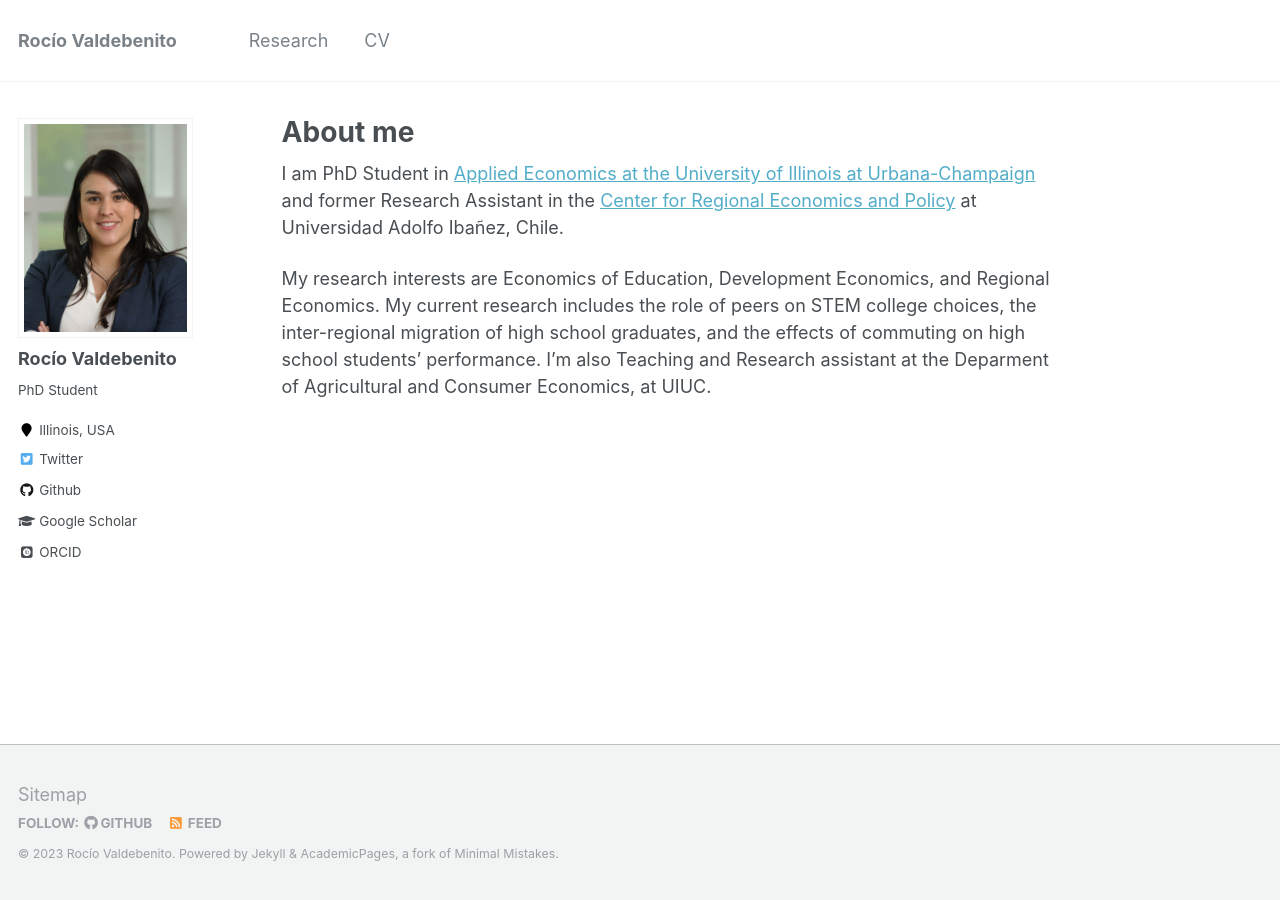
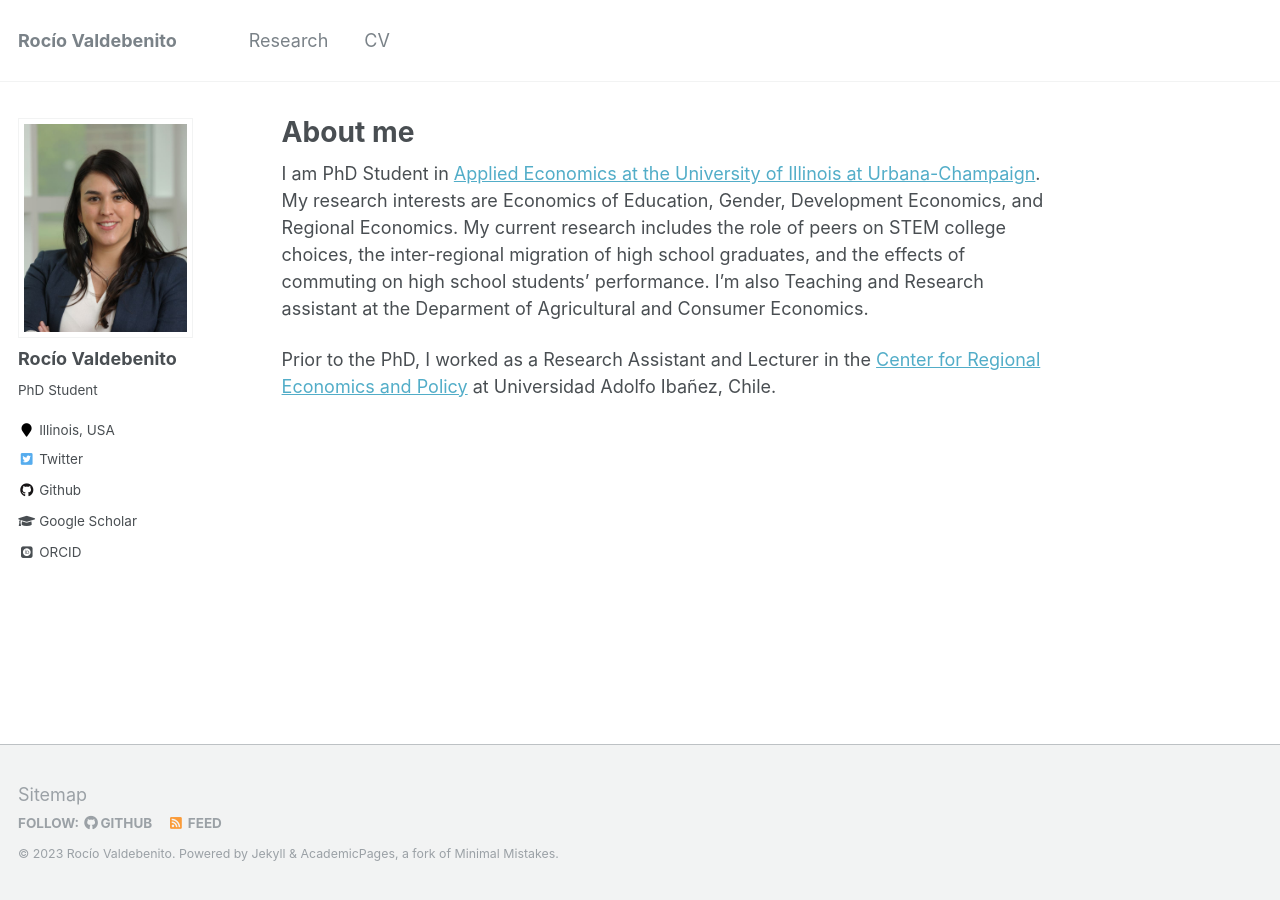
Before and after one commit to rvaldebenito/rvaldebenito.github.io, a Jekyll site: the page built from _pages/about.md, in a window 1280 px wide. Built offline with Jekyll 4.4.1, drawn with Linux system fonts in a browser that asks for light colours; some web fonts are replaced.

Commit message:
Update about.md

```diff
--- a/_pages/about.md
+++ b/_pages/about.md
@@ -8,6 +8,6 @@ redirect_from:
   - /about.html
 ---
 
-I am PhD Student in [Applied Economics at the University of Illinois at Urbana-Champaign](https://ace.illinois.edu/) and former Research Assistant in the [Center for Regional Economics and Policy](https://cepr.uai.cl/) at Universidad Adolfo Ibañez, Chile.
+I am PhD Student in [Applied Economics at the University of Illinois at Urbana-Champaign](https://ace.illinois.edu/). My research interests are Economics of Education, Gender, Development Economics, and Regional Economics. My current research includes the role of peers on STEM college choices, the inter-regional migration of high school graduates, and the effects of commuting on high school students' performance. I'm also Teaching and Research assistant at the Deparment of Agricultural and Consumer Economics.
 
-My research interests are Economics of Education,  Development Economics, and Regional Economics. My current research includes the role of peers on STEM college choices, the inter-regional migration of high school graduates, and the effects of commuting on high school students' performance. I'm also Teaching and Research assistant at the Deparment of Agricultural and Consumer Economics, at UIUC.
+Prior to the PhD, I worked as a Research Assistant and Lecturer in the [Center for Regional Economics and Policy](https://cepr.uai.cl/) at Universidad Adolfo Ibañez, Chile.
```
